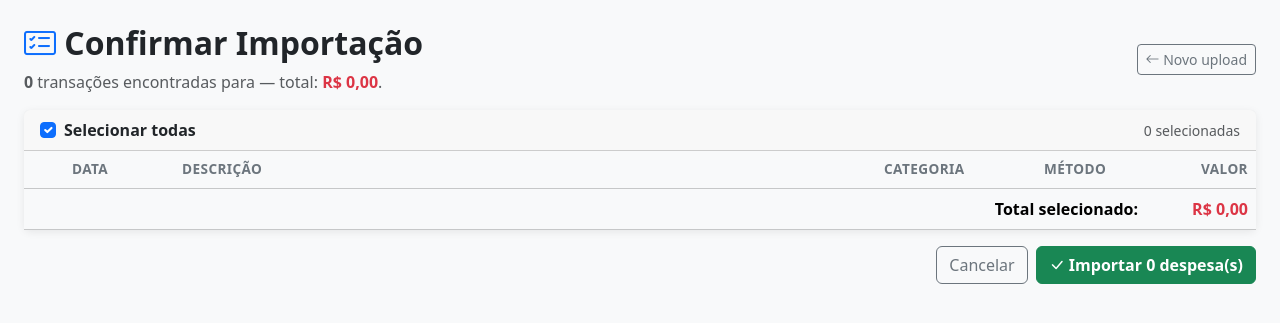
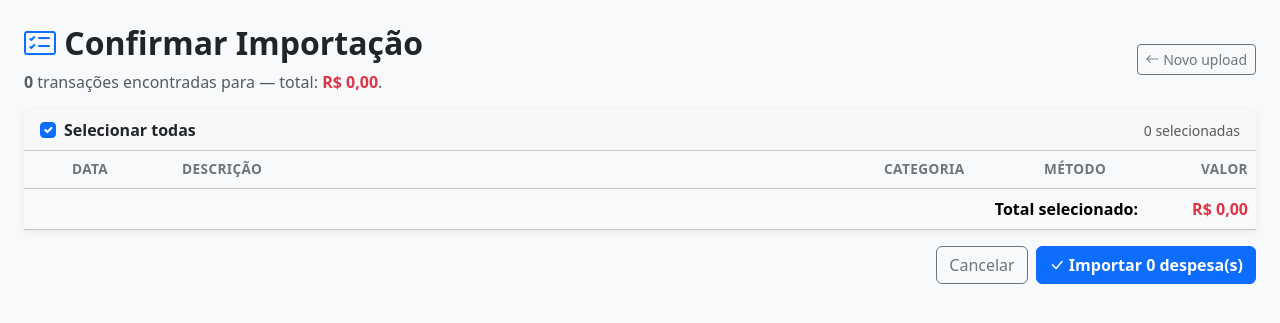
Before and after one commit to tpaixao13/controledegastos, a Flask app: template app/templates/expenses/import_preview.html in a window 1280 px wide. Shown: the part 62-385 px from the top of the page. Run offline with Flask 3, Linux system fonts and the light colour scheme; the template is opened without the code that fills it, so the values that code supplies are empty; the visitor is signed in with stand-in values (Sample User, id 1).

Commit message:
auto(Edit): import_preview.html"

```diff
--- a/app/templates/expenses/import_preview.html
+++ b/app/templates/expenses/import_preview.html
@@ -107,7 +107,7 @@
 
   <div class="d-flex justify-content-end gap-2 mb-4">
     <a href="{{ url_for('expenses.import_bank') }}" class="btn btn-outline-secondary">Cancelar</a>
-    <button type="submit" class="btn btn-success fw-semibold">
+    <button type="submit" class="btn btn-primary fw-semibold">
       <i class="bi bi-check-lg"></i> Importar <span id="btnCount">{{ transactions|length }}</span> despesa(s)
     </button>
   </div>
```
